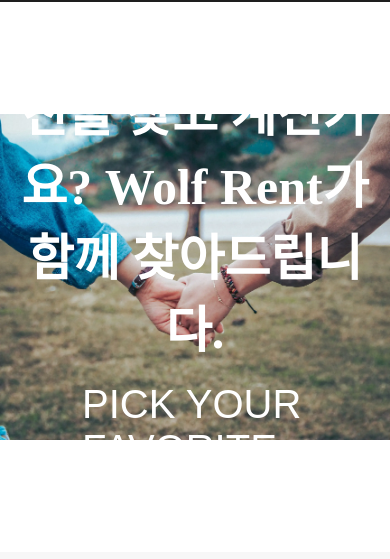
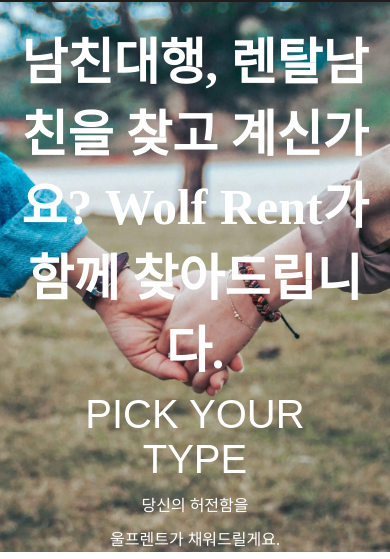
Before and after one commit to SevenValleyMans/WolfRent, a plain HTML site: page index.html in a window 390 px wide. Shown: the part 285-844 px from the top of the page. Drawn offline with Linux system fonts and the light colour scheme; no server answers.

Commit message:
8처ㅏ ㅂㅇㄹ

```diff
--- a/styles.css
+++ b/styles.css
@@ -341,41 +341,23 @@ p {
         display: none;
     }
     /* 모바일 환경: part1 영역 내 텍스트 위치 재조정 */
-    /* 첫 화면 파트: 배경 이미지와 컨테이너 설정 */
-.part1 {
-    width: 100%;
-    height: 550px;
-    position: relative;
-    overflow: hidden; /* 이미지나 텍스트가 컨테이너 밖으로 넘치지 않도록 */
-}
-
-    /* 배경 이미지: couple1.webp가 전체 보이도록 object-fit을 contain으로 변경 */
-    .background-image {
-        width: 100%;
-        height: 100%;
-        object-fit: contain; /* 전체 이미지 표시 */
-        position: absolute;
-        top: 0;
-        left: 0;
-        z-index: -1;
+    .part1 {
+        height: auto;
+        padding: 20px 0;
+        background-position: center;
+        overflow: hidden;
     }
-
-    /* contents1과 contents2: 텍스트가 잘리지 않고 자동 줄바꿈되도록 수정 */
+    .pyt,
+    .slogan,
+    .pyf,
     .contents1,
     .contents2 {
-        color: var(--brand-color);
-        position: absolute;
-        right: 50px;
-        /* 기존 bottom 값 유지하거나 필요에 따라 조정 */
-        /* 예시: */
-        /* .contents1 { bottom: 50px; }  */
-        /* .contents2 { bottom: 30px; }  */
-
-        width: auto;           /* 고정 너비 제거 */
-        max-width: 90%;        /* 컨테이너 너비에 맞춰 최대 너비 지정 */
-        text-align: start;
-        animation: slide2 2s;
-        white-space: normal;   /* 텍스트 줄바꿈 허용 */
+        position: static !important;
+        left: auto !important;
+        bottom: auto !important;
+        margin: 10px auto !important;
+        text-align: center !important;
+        animation: none;
     }
     .pyt,
     .pyf {
```
